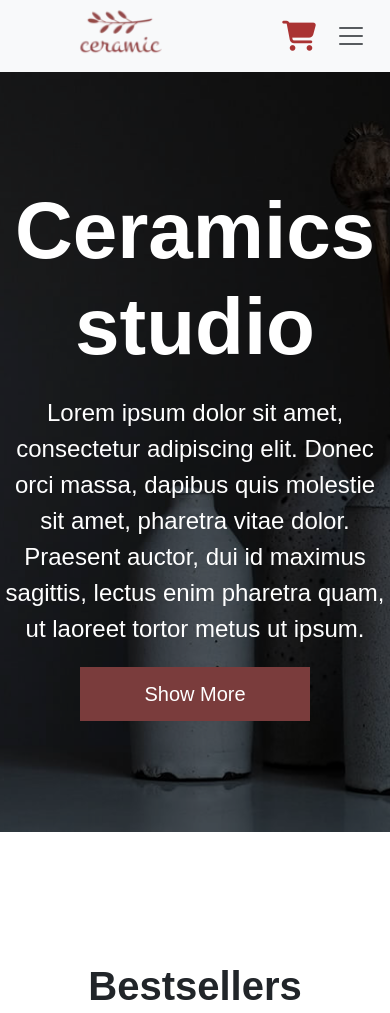
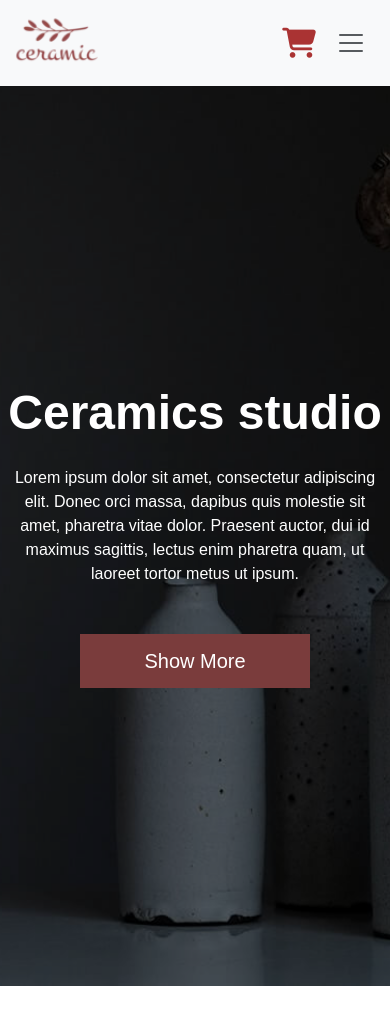
Before and after one commit to inaivuit-training/HTML, a plain HTML site: page Landing Page/index.html in a window 390 px wide. Shown: the top 1013 px of the page. Drawn offline with nearby package versions, Linux system fonts and the light colour scheme.

Commit message:
Updated the nav and banner part

```diff
--- a/Landing Page/index.html
+++ b/Landing Page/index.html
@@ -13,9 +13,8 @@
 
 <body>
   <!--Nav Section-->
-  <div class="contianer bg-light">
-    <nav class="navbar navbar-expand-lg bg-light custom-navbar  ">
-      <div class="container-fluid">
+    <nav class="navbar navbar-expand-lg bg-light  ">
+      <div class="container">
 
         <div class="navbar-brand">
           <img src="img/logo1.png" alt="Ceramic Logo"> <!-- logo -->
@@ -59,7 +58,7 @@
 
       </div>
     </nav>
-  </div>
+
 
   <!--Hero Section -->
 
@@ -74,8 +73,9 @@
   </section>
 
   <!-- Best Sellers -->
-  <section class="bestsellers-section">
-    <h2 class="Bestsellers-title">Bestsellers</h2>
+  <section class=" bestsellers-section">
+    <div class="container">
+      <h2 class="Bestsellers-title">Bestsellers</h2>
     <div class="products-images">
 
       <div class="product-card">
@@ -110,11 +110,13 @@
         <p class="product-price">210 USD</p>
       </div>
     </div>
+    </div>
   </section>
 
   <!-- New Collection -->
-  <section class="collection-section">
-    <div class="collection">
+  <section class=" collection-section">
+    <div class="container">
+      <div class="collection">
       <!-- Left content -->
       <div class="collection-content">
         <h2 class="content__title">New collection</h2>
@@ -131,12 +133,14 @@
         <img src="img/ceramics_2.webp" alt="Ceramics" class="img3">
       </div>
     </div>
+    </div>
   </section>
 
   <!-- Workshop -->
 
-  <section class="workshop-section">
-    <div class="workshop">
+  <section class=" workshop-section">
+   <div class="container">
+     <div class="workshop">
       <!-- Left content -->
       <div class="workshop-image">
         <img src="img/Workshop_4.webp" alt="workshop">
@@ -149,14 +153,15 @@
           egestas. Ut quis urna orci. Nullam sollicitudin est et quam rhoncus, nec imperdiet sem efficitur.</p>
         <button class="btns">Subscribe</button>
       </div>
-
     </div>
+   </div>
   </section>
 
   <!-- Employee Section -->
 
   <section class="team-section">
-    <h2 class="team-title">Our Employees</h2>
+    <div class="container">
+      <h2 class="team-title">Our Employees</h2>
     <div class="team-members">
       <div class="team-member">
         <img src="img/profile.png" alt="Mary Smith">
@@ -179,11 +184,12 @@
           sapien vestibulum posuere. Praesent congue dui nec lectus tincidunt elementum</p>
       </div>
     </div>
+    </div>
   </section>
 
   <!-- Gallery -->
   <section class="gallery-section">
-    <div class="gallery">
+    <div class="container gallery">
 
       <div class="left">
         <img src="img/product_2A.webp" alt="Ceramic Bottles">
@@ -209,7 +215,7 @@
 
   <!-- Banner -->
 
-  <section class="banner"> <!--Banner Section -->
+  <section class=" banner"> <!--Banner Section -->
     <div class="banner__content">
       <h1 class="banner__title">Our Story</h1>
       <p class="banner__text">Lorem ipsum dolor sit amet, consectetur adipiscing elit. Aenean elementum sapien ac sapien
--- a/Landing Page/style.css
+++ b/Landing Page/style.css
@@ -37,7 +37,7 @@
   /* 60px */
   --spacing-section-margin: 2rem;
   --spacing-sec-margin: 30px;
-  --spacing-paragraph-bottom: 1.25rem;
+  --spacing-paragraph-bottom: 1.5rem;
   /* 20px */
   --spacing-btn-y: 0.75rem;
   /* 12px */
@@ -49,7 +49,7 @@
 
   /* Heights */
   --height-navbar-logo: 60px;
-  --height-hero: 90vh;
+  --height-hero: 900px;
   --height-product-img: 280px;
   --height-product-img-mobile: 200px;
   --height-collection-img-small: 200px;
@@ -81,10 +81,7 @@
 }
 
 /* Navbar*/
-.custom-navbar {
-  padding-left: var(--spacing-nav);
-  padding-right: var(--spacing-nav);
-}
+
 
 .navbar-brand img {
   height: var(--height-navbar-logo);
@@ -114,7 +111,7 @@
 /* Hero Section*/
 .hero {
   background: url(img/main.webp) no-repeat center center/cover;
-  height: var(--height-hero);
+  min-height: var(--height-hero);
   display: flex;
   align-items: center;
   justify-content: center;
@@ -132,7 +129,7 @@
 }
 
 .hero__content {
-  position: relative;
+  /* position: relative; */
   max-width: 700px;
   z-index: 1;
 }
@@ -498,9 +495,28 @@
 }
 
 /* Responsive */
-@media (max-width: 720px) {
+@media (max-width: 600px) {
+
+  .navbar-brand{
+    margin-left: 0;
+    margin-bottom: 0;
+  }
+  .hero__content{
+    padding: 0 4px 0 4px;
+  }
+  .hero__title{
+    font-size: 3rem;
+  }
+  .hero__text{
+    font-size: 1rem;
+    margin-bottom: 3rem;
+  }
+
   .custom-navbar {
     padding: 0;
+  }
+  .Bestsellers-title ,.content__title ,.team-title {
+    font-size: 2rem;
   }
 
   .products-images {
```
